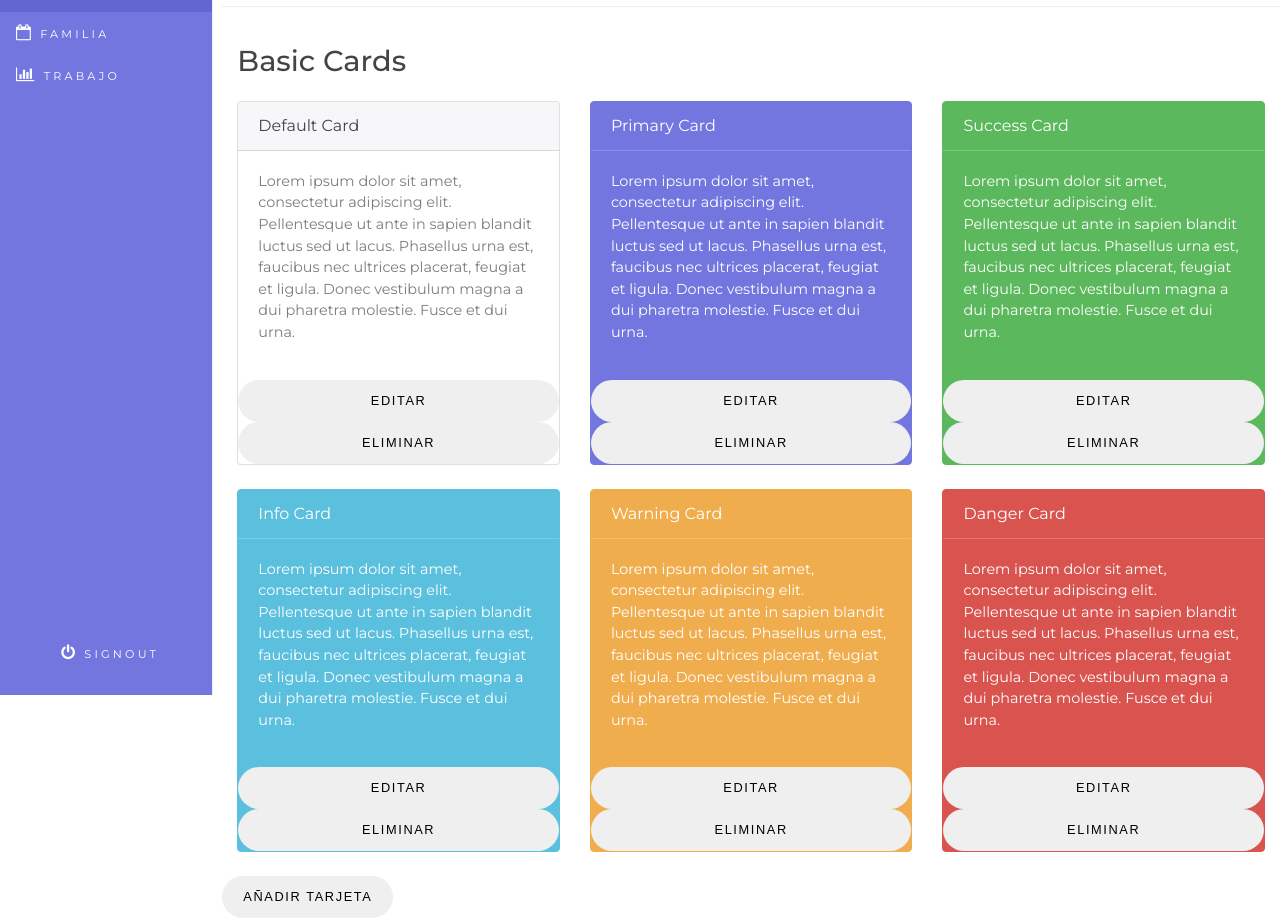
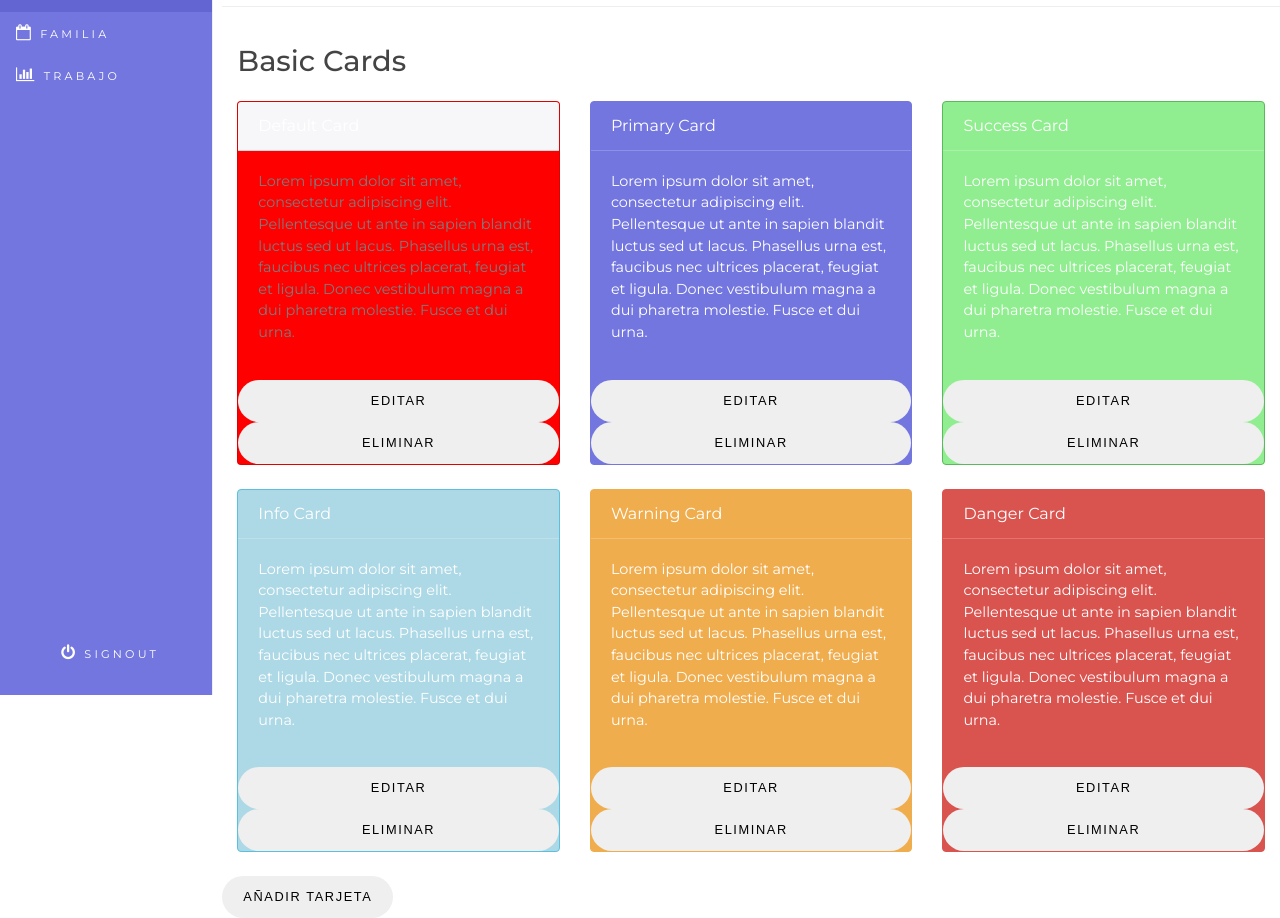
Before and after one commit to alakifan/damkeep, a plain HTML site: page index.html in a window 1280 px wide. Shown: the part 105-1023 px from the top of the page. Drawn offline with Linux system fonts and the light colour scheme; a script that the page names is missing.

Commit message:
Estilos notas colores

```diff
--- /dev/null
+++ b/css/estilonotas.css
@@ -0,0 +1,13 @@
+.notaroja{
+  background-color: red !important;
+  color: white !important;
+}
+.notaamarilla{
+  background-color: lightyellow;
+}
+.notaverde{
+  background-color: lightgreen;
+}
+.notaazul{
+  background-color: lightblue;
+}
--- a/index.html
+++ b/index.html
@@ -15,7 +15,7 @@
 
     <!-- Bootstrap core CSS -->
     <link href="dist/css/bootstrap.min.css" rel="stylesheet">
-
+		<link rel="stylesheet" href="/css/estilonotas.css">
     <!--Fonts-->
     <link href="https://fonts.googleapis.com/css?family=Montserrat:300,300i,400,400i,500,500i,600,600i,700,700i" rel="stylesheet">
 
@@ -74,7 +74,7 @@
 							</div>
 
 							<div class="col-lg-4 mb-4">
-								<div class="card">
+								<div class="card notaroja">
 									<div class="card-header">Default Card</div>
 
 									<div class="card-block">
@@ -89,7 +89,7 @@
 							</div>
 
 							<div class="col-lg-4 mb-4">
-								<div class="card card-inverse card-primary">
+								<div class="card card-inverse card-primary notaamarilla">
 									<div class="card-header">Primary Card</div>
 
 									<div class="card-block">
@@ -104,7 +104,7 @@
 							</div>
 
 							<div class="col-lg-4 mb-4">
-								<div class="card card-inverse card-success">
+								<div class="card card-inverse card-success notaverde">
 									<div class="card-header">Success Card</div>
 
 									<div class="card-block">
@@ -119,7 +119,7 @@
 							</div>
 
 							<div class="col-lg-4 mb-4">
-								<div class="card card-inverse card-info">
+								<div class="card card-inverse card-info notaazul">
 									<div class="card-header">Info Card</div>
 
 									<div class="card-block">
```
